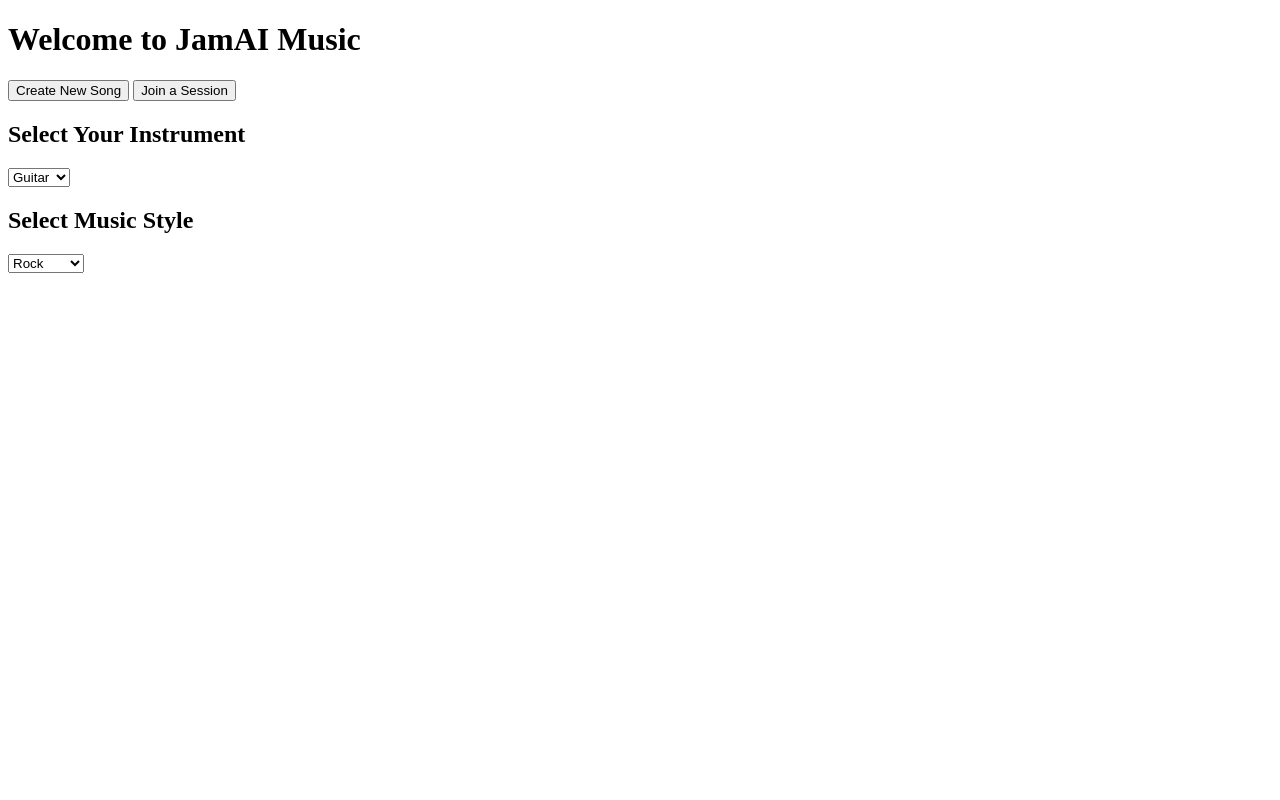
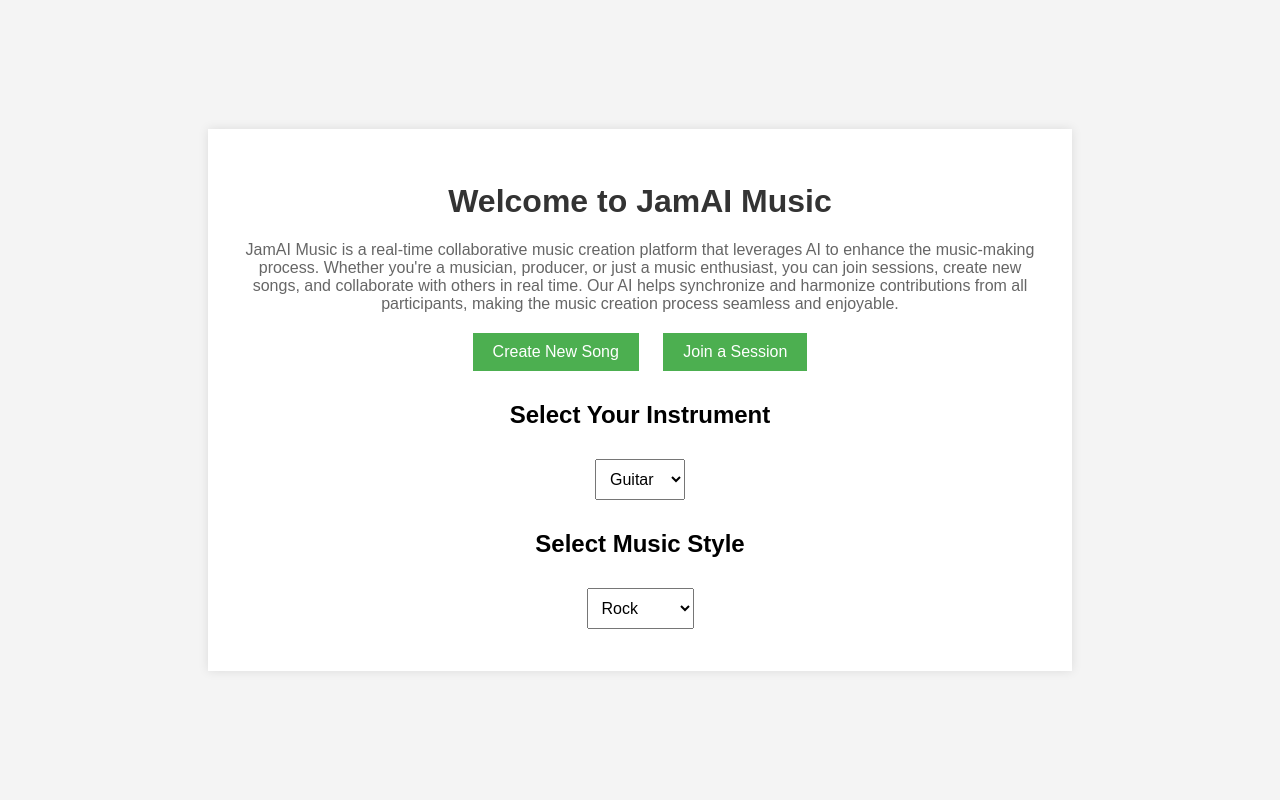
Before and after one commit to ghlotstt/jamaimusic, a Django app: page / in a window 1280 px wide. Run offline with Django 5.2, Linux system fonts and the light colour scheme.

Commit message:
Create UI and description of JamAI Music

```diff
--- a/jamai_backend/jamai_backend/urls.py
+++ b/jamai_backend/jamai_backend/urls.py
@@ -16,8 +16,14 @@ Including another URLconf
 """
 from django.contrib import admin
 from django.urls import path, include
+from django.conf import settings
+from django.conf.urls.static import static
 
 urlpatterns = [
     path('admin/', admin.site.urls),
     path('', include('music.urls')),
 ]
+
+
+if settings.DEBUG:
+    urlpatterns += static(settings.STATIC_URL, document_root=settings.STATIC_ROOT)
--- /dev/null
+++ b/jamai_backend/music/static/css/home.css
@@ -0,0 +1,43 @@
+body {
+    font-family: Arial, sans-serif;
+    background-color: #f4f4f4;
+    margin: 0;
+    padding: 0;
+    display: flex;
+    justify-content: center;
+    align-items: center;
+    height: 100vh;
+}
+.container {
+    text-align: center;
+    background: #fff;
+    padding: 2em;
+    box-shadow: 0 0 10px rgba(0,0,0,0.1);
+    width: 80%;
+    max-width: 800px;
+}
+h1 {
+    color: #333;
+}
+p {
+    color: #666;
+    font-size: 16px;
+    margin: 10px 0;
+}
+button {
+    background-color: #4CAF50;
+    color: white;
+    padding: 10px 20px;
+    margin: 10px;
+    border: none;
+    cursor: pointer;
+    font-size: 16px;
+}
+button:hover {
+    background-color: #45a049;
+}
+select {
+    padding: 10px;
+    margin: 10px;
+    font-size: 16px;
+}
--- a/jamai_backend/music/templates/music/home.html
+++ b/jamai_backend/music/templates/music/home.html
@@ -1,10 +1,16 @@
 <!DOCTYPE html>
-<html>
+<html lang="en">
 <head>
+    <meta charset="UTF-8">
+    <meta name="viewport" content="width=device-width, initial-scale=1.0">
     <title>JamAI Music - Home</title>
+    {% load static %}
+    <link rel="stylesheet" type="text/css" href="{% static 'css/home.css' %}">
 </head>
 <body>
+    <div class="container">
         <h1>Welcome to JamAI Music</h1>
+        <p>JamAI Music is a real-time collaborative music creation platform that leverages AI to enhance the music-making process. Whether you're a musician, producer, or just a music enthusiast, you can join sessions, create new songs, and collaborate with others in real time. Our AI helps synchronize and harmonize contributions from all participants, making the music creation process seamless and enjoyable.</p>
         <div>
             <button onclick="location.href='{% url 'create_song' %}'">Create New Song</button>
             <button onclick="location.href='{% url 'join_session' %}'">Join a Session</button>
@@ -27,5 +33,6 @@
                 <!-- Add more styles as needed -->
             </select>
         </div>
+    </div>
 </body>
 </html>
```
Also changed, not shown: jamai_backend/jamai_backend/settings.py (+9 -0 lines), 2 other files. Lines whose indentation alone changed are shown as unchanged.
